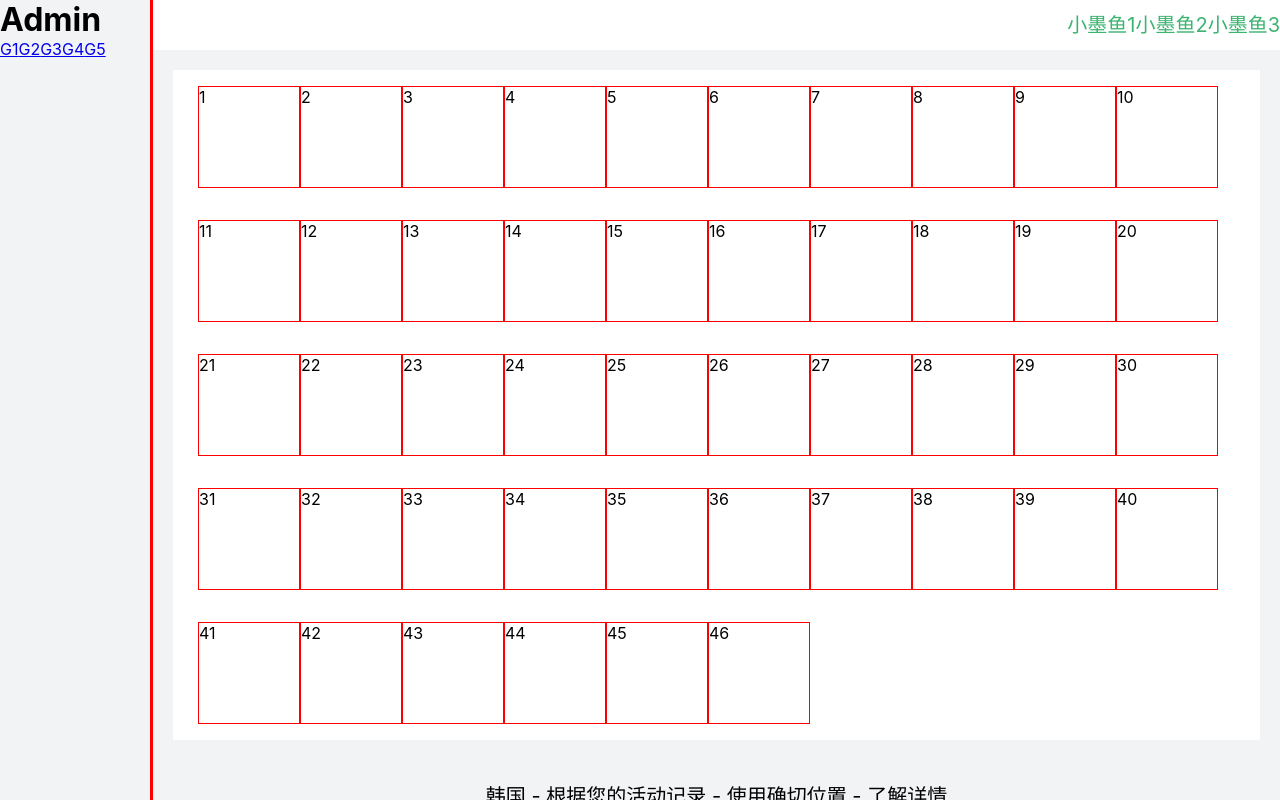
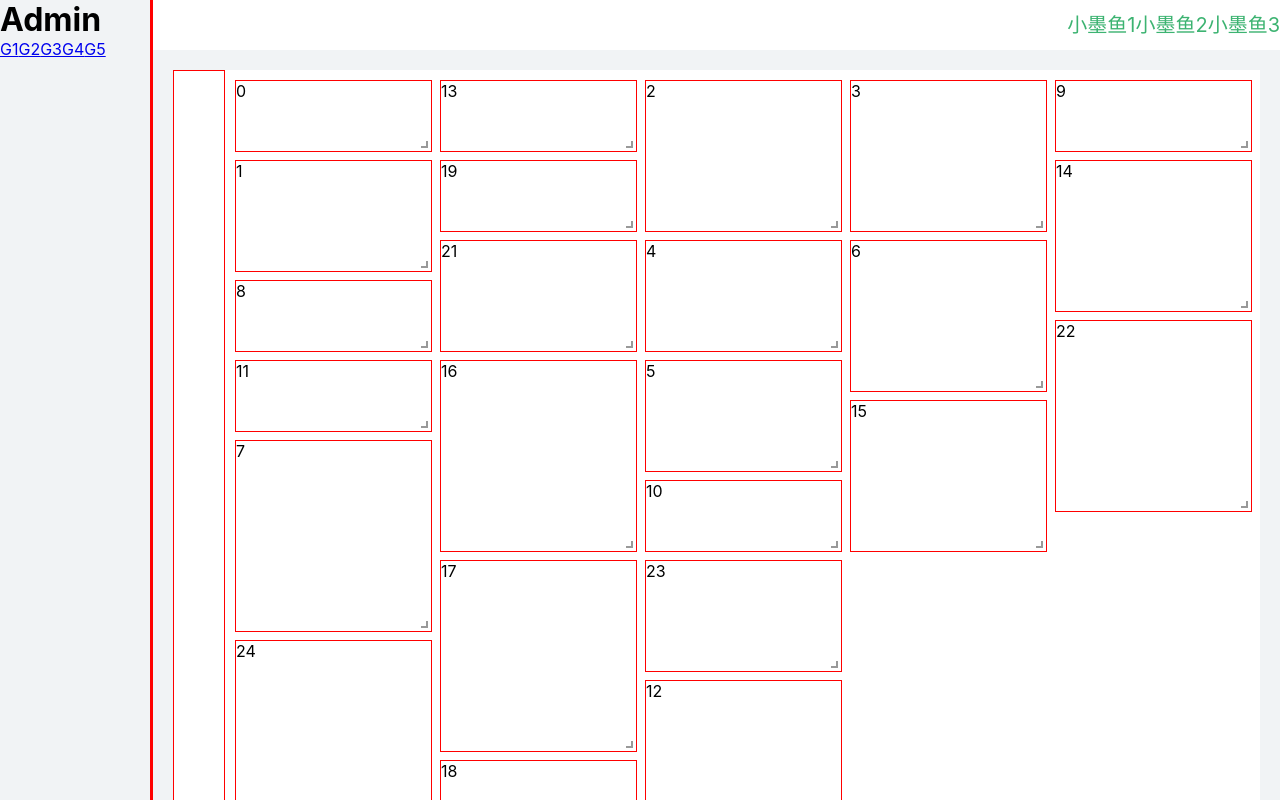
Before and after one commit to basebase/flex-layout-admin, a React (Create React App) app: page / in a window 1280 px wide. Built offline with nearby package versions, Linux system fonts and the light colour scheme.

Commit message:
添加拖拽布局组件

```diff
--- a/package.json
+++ b/package.json
@@ -3,8 +3,10 @@
   "version": "0.1.0",
   "private": true,
   "dependencies": {
+    "loadsh": "^0.0.4",
     "react": "^16.8.6",
     "react-dom": "^16.8.6",
+    "react-grid-layout": "^0.16.6",
     "react-scripts": "3.0.1",
     "yarn": "^1.17.3"
   },
--- a/src/layout.js
+++ b/src/layout.js
@@ -7,6 +7,7 @@ import Header from './components/Header'
 import Footer from './components/Footer'
 import Sidebar from './components/Sidebar'
 import Home from './pages/home/'
+import LayoutGridPage from './pages/grid-layout'
 import './layout.css'
 
 class Layout extends React.Component {
@@ -23,7 +24,7 @@ class Layout extends React.Component {
                 <div className="main">
                     <Header/>
                     <div className="content">
-                        <Home />
+                        <LayoutGridPage />
                     </div>
                     <Footer/>
                 </div>
--- /dev/null
+++ b/src/pages/grid-layout/index.css
@@ -0,0 +1,18 @@
+.layout-pages {
+    display: flex;
+    background-color: #ffffff;
+}
+
+.component {
+    width: 50px;
+    border: 1px solid red;
+}
+
+.layout-canvas {
+    flex-grow: 1;
+    /*background-color: #282c34;*/
+}
+
+.r-grid {
+    border: 1px solid red;
+}
--- /dev/null
+++ b/src/pages/grid-layout/index.js
@@ -0,0 +1,114 @@
+/**
+ * Created by Joker on 19/7/29.
+ */
+import React from 'react'
+import _ from "lodash"
+import { Responsive, WidthProvider } from "react-grid-layout"
+import 'react-grid-layout/css/styles.css'
+import './index.css'
+
+const ResponsiveReactGridLayout = WidthProvider(Responsive);
+
+
+function generateLayout() {
+    return _.map(_.range(0, 25), function(item, i) {
+        var y = Math.ceil(Math.random() * 4) + 1;
+        return {
+            x: (_.random(0, 5) * 2) % 12,
+            y: Math.floor(i / 6) * y,
+            w: 2,
+            h: y,
+            i: i.toString(),
+            static: Math.random() < 0.05
+        };
+    });
+}
+
+
+class LayoutGridPage extends React.Component {
+
+    static defaultProps = {
+        className: "layout",
+        rowHeight: 30,
+        onLayoutChange: function() {},
+        cols: { lg: 12, md: 10, sm: 6, xs: 4, xxs: 2 },
+        initialLayout: generateLayout()
+    }
+
+    constructor(props) {
+        super(props)
+        this.state = {
+            currentBreakpoint: "lg",
+            compactType: "vertical",
+            mounted: false,
+            layouts: { lg: this.props.initialLayout }
+        }
+    }
+
+    componentDidMount() {
+        this.setState({ mounted: true });
+    }
+
+    generateDOM() {
+        return _.map(this.state.layouts.lg, function(l, i) {
+            return (
+                <div key={i} className="r-grid">
+                    {l.static ? (
+                        <span
+                            className="text"
+                            title="This item is static and cannot be removed or resized."
+                        >
+              Static - {i}
+            </span>
+                    ) : (
+                        <span className="text">{i}</span>
+                    )}
+                </div>
+            );
+        });
+    }
+
+    onBreakpointChange = breakpoint => {
+        this.setState({
+            currentBreakpoint: breakpoint
+        });
+    };
+
+
+
+    onLayoutChange = (layout, layouts) => {
+        this.props.onLayoutChange(layout, layouts);
+    };
+
+
+
+    render() {
+        return (
+            <div className="layout-pages">
+                <div className="component">
+
+                </div>
+                <div className="layout-canvas">
+
+                    <ResponsiveReactGridLayout
+                        {...this.props}
+                        layouts={this.state.layouts}
+                        onBreakpointChange={this.onBreakpointChange}
+                        onLayoutChange={this.onLayoutChange}
+                        // WidthProvider option
+                        measureBeforeMount={false}
+                        // I like to have it animate on mount. If you don't, delete `useCSSTransforms` (it's default `true`)
+                        // and set `measureBeforeMount={true}`.
+                        useCSSTransforms={this.state.mounted}
+                        compactType={this.state.compactType}
+                        preventCollision={!this.state.compactType}
+                    >
+                        {this.generateDOM()}
+                    </ResponsiveReactGridLayout>
+                </div>
+            </div>
+        )
+    }
+}
+
+export default LayoutGridPage
```
Also changed, not shown: 2 other files (tests, documents, lock files or other folders).
